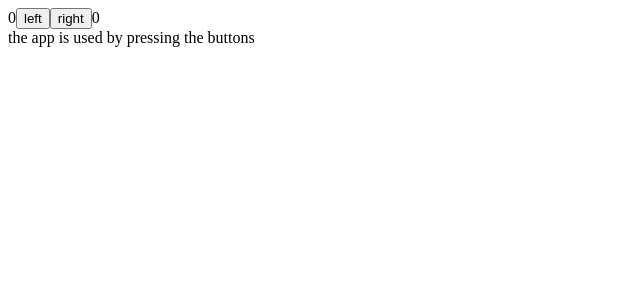
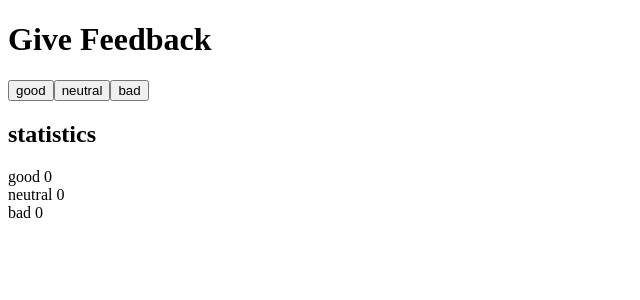
Before and after one commit to pradeep7G/FSO-submissions, a React (Create React App) app in the folder part-1/part-1/: page / in a window 1280 px wide. Shown: the top 300 px of the page, without its empty margins (0-640 px from the left). Built offline with nearby package versions, Linux system fonts and the light colour scheme.

Commit message:
completed exercise 1.6

```diff
--- a/part-1/part-1/src/App.js
+++ b/part-1/part-1/src/App.js
@@ -1,157 +1,37 @@
 
 import React,{useState} from 'react';
-
-// const Header=(props)=>{
-//   return (
-//    <div>
-//      <h1>{props.course}</h1>
-//    </div>
-//   )
-// }
-
-// const Part=(props)=>{
-//   return (
-//     <p>
-//       {props.part} {props.exercises}
-//     </p>
-//   )
-// }
-// const Content=(props)=>{
-//   return (
-//   <div>
-//     <Part part={props.parts[0].name} exercises={props.parts[0].exercises} />
-//     <Part part={props.parts[1].name} exercises={props.parts[1].exercises} />
-//     <Part part={props.parts[2].name} exercises={props.parts[2].exercises} />
-//   </div>
-//   )
-// }
-
-// const Total=(props)=>{
-//   return (
-//     <>
-//       <p>Number of exercises {props.parts[0].exercises + props.parts[1].exercises + props.parts[2].exercises}</p>
-//     </>
-//   )
-// }
-
-// const App = () => {
-//   const course ={
-//   name : 'Full Stack application development',
-//   parts : [
-//   {
-//     name: 'Fundamentals of React',
-//     exercises: 10
-//   },
-//   {
-//     name: 'Using props to pass data',
-//     exercises: 7
-//   },
-//   {
-//     name: 'State of a component',
-//     exercises: 14
-//   }
-// ]
-//   }
-//   return (
-//     <div>
-//      <Header course={course.name} />
-//      <Content parts={course.parts}  />
-//      <Total parts={course.parts}  />
-//     </div>
-//   )
-// }
-
-// const Display=({counter})=>{
-//   return (
-//     <div>
-//       {counter}
-//     </div>
-//   )
-// }
-
-// const Button=({handleClick,text})=>{
-//   return (
-//    <button onClick={handleClick}>
-//      {text}
-//    </button>
-//   )
-// }
-
-// const App=(props)=>{
-//   const [counter,setCounter]=useState(0);
-//   const increaseByOne=()=>setCounter(counter+1);
-//   const decreaseByOne=()=>setCounter(counter-1);
-//   const setToZero=()=>setCounter(0);
-//   return (
-//     <div>
-//       <Display counter={counter} />
-//       <Button handleClick={increaseByOne} text='plus' />
-//       <Button handleClick={decreaseByOne} text='minus' />
-//       <Button handleClick={setToZero} text='zero' />
-//     </div>
-//   )
-// }
-const History=(props)=>{
-  if(props.allClicks.length === 0)
-  {
-    return (
-      <div>
-        the app is used by pressing the buttons
-      </div>
-    )
-  }
+const Statistics=({good,neutral,bad})=>
+{
   return (
     <div>
-      button press History : {props.allClicks.join(' ')}
+      <h2>statistics</h2>
+      good {good} <br/>
+      neutral {neutral} <br/>
+      bad {bad} <br/>
     </div>
   )
 }
 
 const Button=({handleClick,text})=>{
   return (
-  <button onClick={handleClick}>
-    {text}
-  </button>
+    <button onClick={handleClick}>
+      {text}
+    </button>
   )
 }
 const App=()=>{
-  const [left,setLeft]=useState(0);
-  const [right,setRight]=useState(0);
-  const [allClicks,setAll]=useState([]);
-  // const [clicks,setClicks]=useState({
-  //   left:0,
-  //   right:0
-  // });
-  // const handleLeftClick=()=>{
-  //   // const newClick={
-  //   //  ...clicks,
-  //   //  left:clicks.left+1
-  //   // }
-  //   setClicks({...clicks,left:clicks.left+1});
-  // }
+  //save clicks to each button to its own state
+  const [good,setGood]=useState(0);
+  const [neutral,setNeutral]=useState(0);
+  const [bad,setBad]=useState(0);
 
-  // const handleRightClick=()=>{
-  //   // const newClick={
-  //   //   ...clicks,
-  //   //   right:clicks.right+1
-  //   // }
-  //   setClicks({...clicks,right:clicks.right+1});
-  // }
-  const handleLeftClick=()=>{
-    setAll(allClicks.concat('L'));
-    setLeft(left+1);
-  }
-  const handleRightClick=()=>{
-    setAll(allClicks.concat('R'));
-    setRight(right+1);
-  }
   return (
     <div>
-      {left}
-      <Button handleClick={handleLeftClick} text='left' />
-      <Button handleClick={handleRightClick} text='right' />
-      {right}
-      <History allClicks={allClicks} />
+      <h1>Give Feedback</h1>
+      <Button handleClick={()=>setGood(good+1)} text='good' />
+      <Button handleClick={()=>setNeutral(neutral+1)} text='neutral' />
+      <Button handleClick={()=>setBad(bad+1)} text='bad' />
+      <Statistics good={good} bad={bad} neutral={neutral} />
     </div>
   )
 }
```
